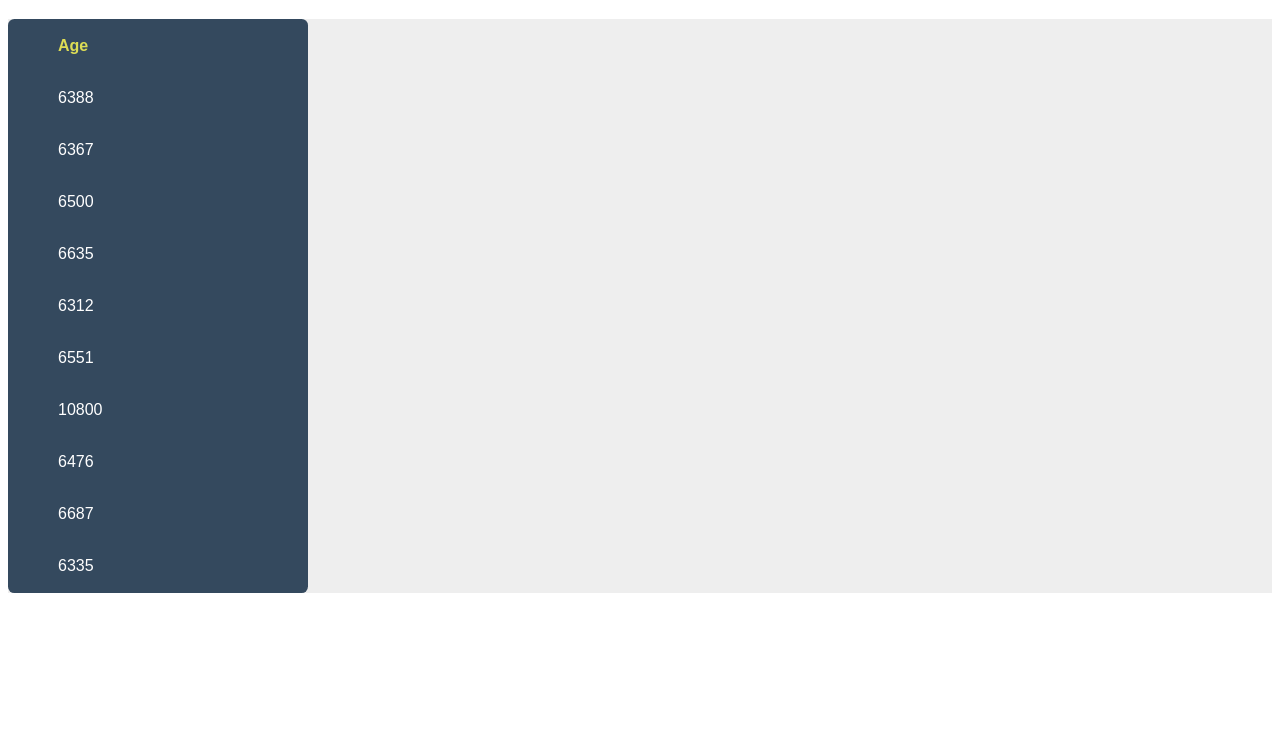
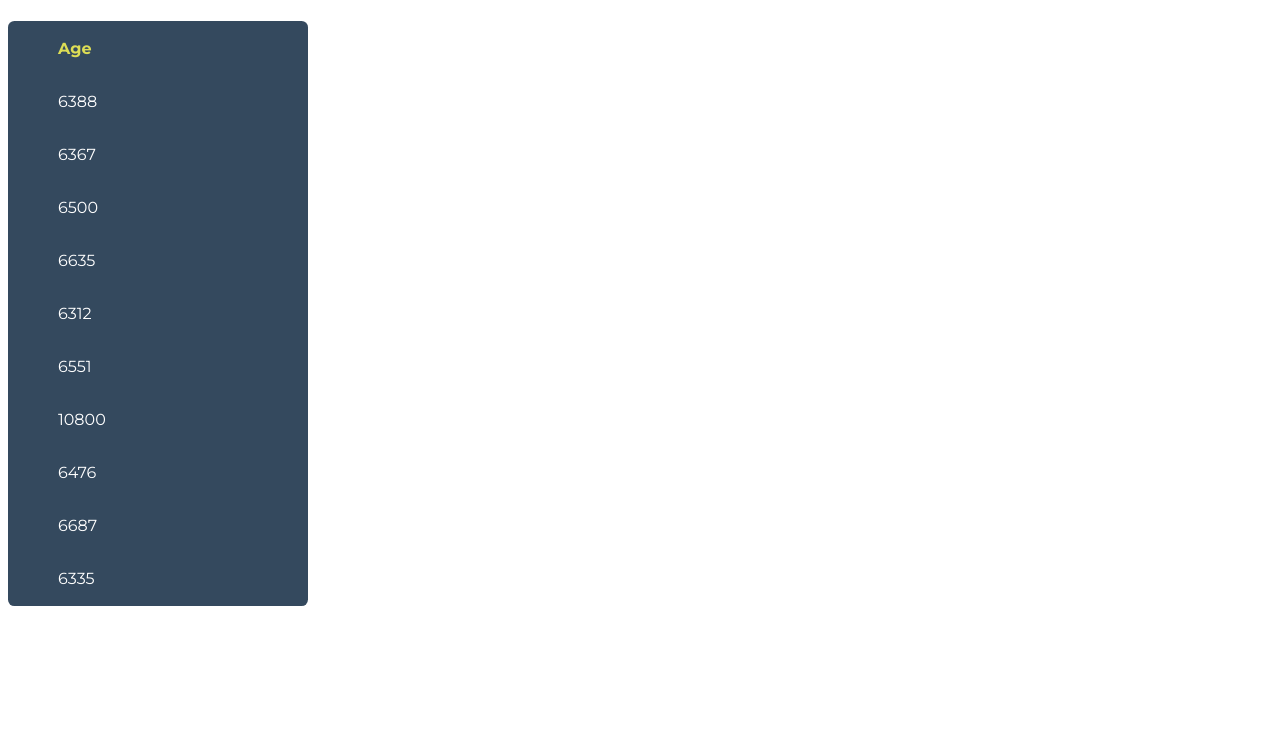
Before and after one commit to dealien/Data-Viewer, a plain HTML site: page index.html in a window 1280 px wide. Shown: the part 63-800 px from the top of the page. Drawn offline with nearby package versions, Linux system fonts and the light colour scheme.

Commit message:
Updated styling

```diff
--- a/style.css
+++ b/style.css
@@ -1,3 +1,8 @@
+@import "https://fonts.googleapis.com/css?family=Montserrat:300,400,700";
+body {
+    font-family: Montserrat, sans-serif;
+}
+
 .tooltip-wrapper {
     display: none;
 }
@@ -11,11 +16,6 @@ h1 {
     display: inline-block;
     width: 500;
     margin-top: 0px;
-}
-
-.output-box {
-  /*This color is temporary for visibility during*/
-  background: #eee
 }
 
 .in {
@@ -36,20 +36,12 @@ h1 {
     opacity: 0;
 }
 
-
-
-
-/* BEGIN TABLE STYLE */
-
-@import "https://fonts.googleapis.com/css?family=Montserrat:300,400,700";
-
 .data-table {
     background: #34495E;
     color: #fff;
     border-radius: .4em;
     overflow: hidden;
     padding: 0 2em;
-  font-family: Montserrat, sans-serif;
     -webkit-font-smoothing: antialiased;
     text-rendering: optimizeLegibility;
     margin: 1em 0;
```
Lines whose indentation alone changed are shown as unchanged.
